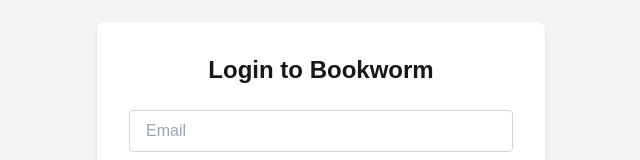
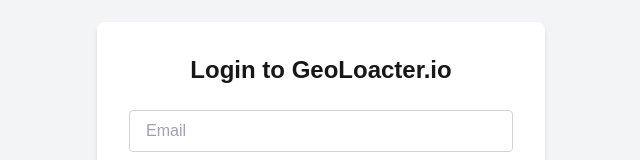
Before and after one commit to riwazp21/bookworm, a Next.js app: page /login in a window 1280 px wide. Shown: the part 214-374 px from the top of the page, without its empty margins (319-959 px from the left). Built offline with nearby package versions, Linux system fonts and the light colour scheme.

Commit message:
Update page.tsx

```diff
--- a/src/app/login/page.tsx
+++ b/src/app/login/page.tsx
@@ -56,7 +56,7 @@
         className="bg-white p-8 rounded-lg shadow-md w-full max-w-md"
       >
         <h2 className="text-2xl font-bold mb-6 text-center">
-          {isSignUp ? "Sign Up" : "Login"} to Bookworm
+          {isSignUp ? "Sign Up" : "Login"} to GeoLoacter.io
         </h2>
 
         {isSignUp && (
```
